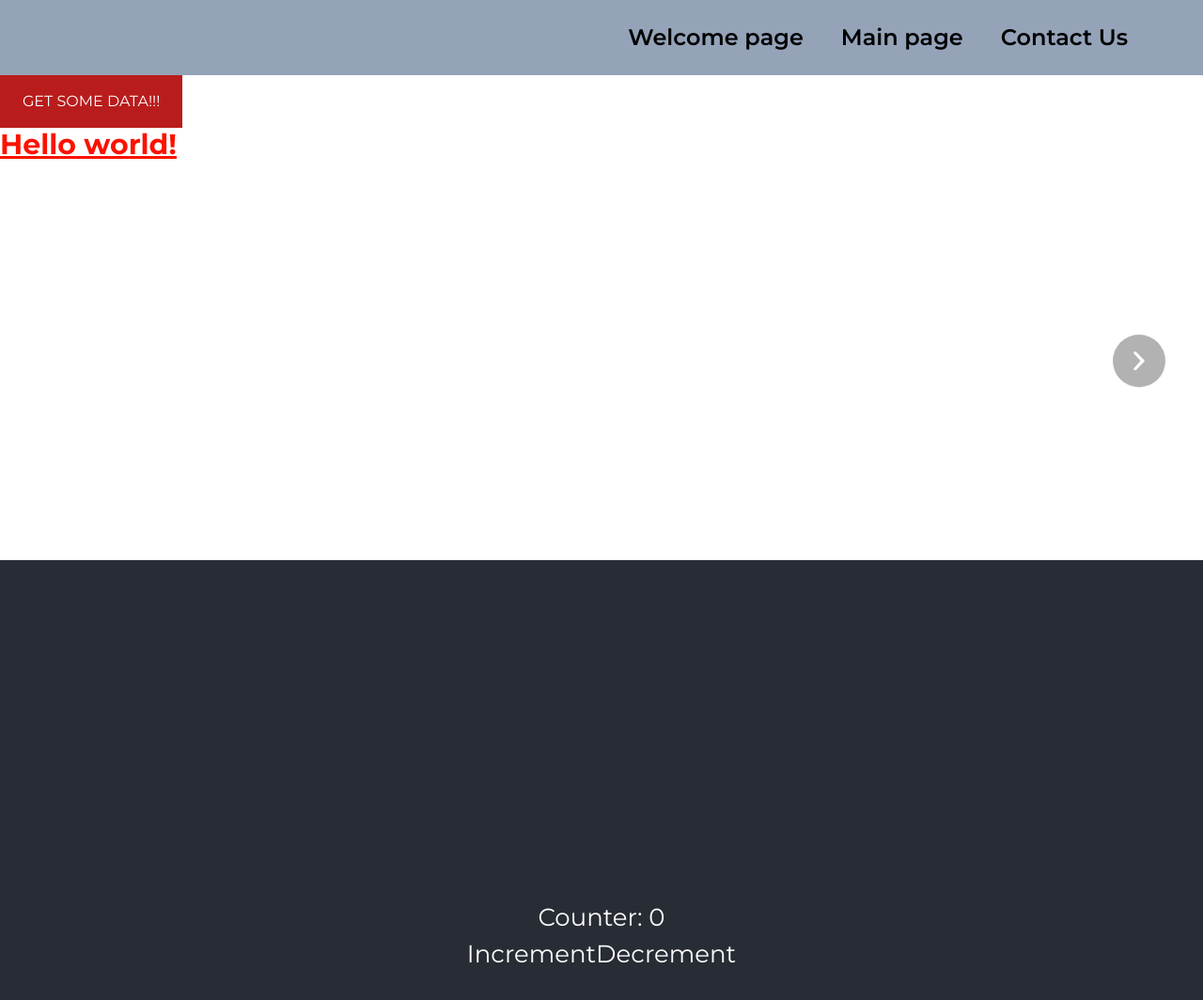
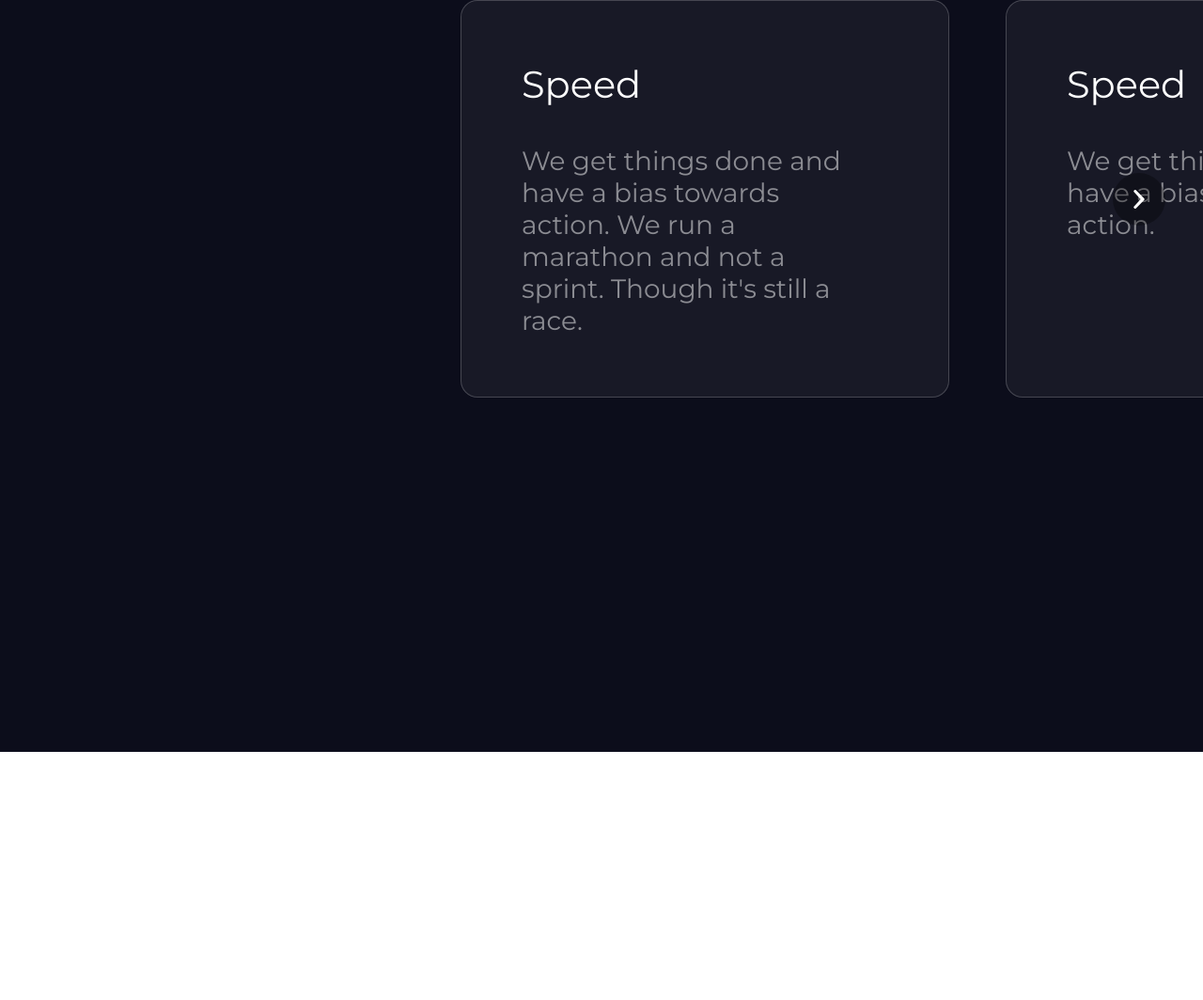
Before and after one commit to vandrela/portfolio, a React (Create React App) app in the folder packages/web/: page / in a window 1280 px wide. Shown: the top 1064 px of the page at 94% size. After the commit the page ends 800 px from the top, so only its background shows below. Built offline with nearby package versions, Linux system fonts and the light colour scheme.

Commit message:
prepared stage to work on tasks

```diff
--- a/packages/web/src/App.tsx
+++ b/packages/web/src/App.tsx
@@ -1,13 +1,14 @@
+// import { Routes, Route } from "react-router-dom";
+// import { WelcomePage } from "./pages/WelcomePage";
+// import { MainPage } from "./pages/MainPage";
+// import { Header } from "./components/Header";
+// import { useDispatch, useSelector } from "react-redux";
+// import { increment, decrement } from "./counterSlice";
+// import { RootState } from "./store";
+import { Carousel } from "./components/Carousel";
+import Layout from "./components/Layout";
+import "typeface-montserrat";
 import "./App.css";
-import { Routes, Route } from "react-router-dom";
-import { WelcomePage } from "./pages/WelcomePage";
-import { MainPage } from "./pages/MainPage";
-import { Header } from "./components/Header";
-import { useDispatch, useSelector } from "react-redux";
-import { increment, decrement } from "./counterSlice";
-import { RootState } from "./store";
-import { Carousel } from "./components/Carousel";
-import "typeface-montserrat";
 
 const slides = [
   {
@@ -40,20 +41,20 @@ const navigationLinks: NavigationLink[] = [
 ];
 
 function App() {
-  const dispatch = useDispatch();
-  const count = useSelector((state: RootState) => state.counter);
+  // const dispatch = useDispatch();
+  // const count = useSelector((state: RootState) => state.counter);
 
   return (
-    <>
-      <Header navigationLinks={navigationLinks} />
-      <Routes>
+    <Layout>
+      {/* <Header navigationLinks={navigationLinks} /> */}
+      {/* <Routes>
         <Route path="/" element={<WelcomePage />} />
         <Route path="/bios" element={<MainPage />} />
         <Route path="/contactus" element={<p>Contact Us page</p>} />
         <Route path="*" element={<p>Not Found</p>} />
-      </Routes>
+      </Routes> */}
       <Carousel slides={slides} />
-
+      {/*
       <div className="App">
         <header className="App-header">
           <div>
@@ -62,8 +63,8 @@ function App() {
             <button onClick={() => dispatch(decrement())}>Decrement</button>
           </div>
         </header>
-      </div>
-    </>
+      </div> */}
+    </Layout>
   );
 }
 
--- a/packages/web/src/components/Carousel/index.tsx
+++ b/packages/web/src/components/Carousel/index.tsx
@@ -47,7 +47,6 @@ export const Carousel = ({ slides }: CarouselProps) => {
     scrollToSlide(sliderRef.current, currentSlide - 1);
   }, [currentSlide]);
 
-
   return (
     <>
       <div className="h-[auto] overflow-hidden bg-transparent relative bg-slate-950">
--- /dev/null
+++ b/packages/web/src/components/Layout/index.tsx
@@ -0,0 +1,10 @@
+const Layout = ({ children }: any) => {
+  return (
+    <>
+      <main className="h-screen bg-[#0C0D1B]">{children}</main>
+      {/* we need to use variables color instead of bg-[#0...]*/}
+    </>
+  );
+};
+
+export default Layout;
--- a/packages/web/src/index.css
+++ b/packages/web/src/index.css
@@ -2,6 +2,7 @@
 @tailwind components;
 @tailwind utilities;
 
+/* Needs to be reviewed and reorganized with best practises */
 body {
   margin: 0;
   font-family: -apple-system, BlinkMacSystemFont, "Segoe UI", "Roboto", "Oxygen",
--- a/packages/web/src/pages/MainPage.tsx
+++ b/packages/web/src/pages/MainPage.tsx
@@ -1,5 +1,3 @@
-
-
 export const MainPage = () => {
   return <div className="text-bold text-4xl">This is MainPage</div>;
 };
--- a/packages/web/src/reducer.tsx
+++ b/packages/web/src/reducer.tsx
@@ -1,5 +1,6 @@
-import { combineReducers } from 'redux';
-import counterReducer from './counterSlice';
+// needs to be moved to another folder
+import { combineReducers } from "redux";
+import counterReducer from "./counterSlice";
 
 const rootReducer = combineReducers({
   counter: counterReducer,
--- a/packages/web/src/store.tsx
+++ b/packages/web/src/store.tsx
@@ -1,5 +1,6 @@
-import { configureStore } from '@reduxjs/toolkit';
-import rootReducer from './reducer';
+// needs to be moved to another folder
+import { configureStore } from "@reduxjs/toolkit";
+import rootReducer from "./reducer";
 
 const store = configureStore({
   reducer: rootReducer,
```
Also changed, not shown: 2 other files (tests, documents, lock files or other folders).
